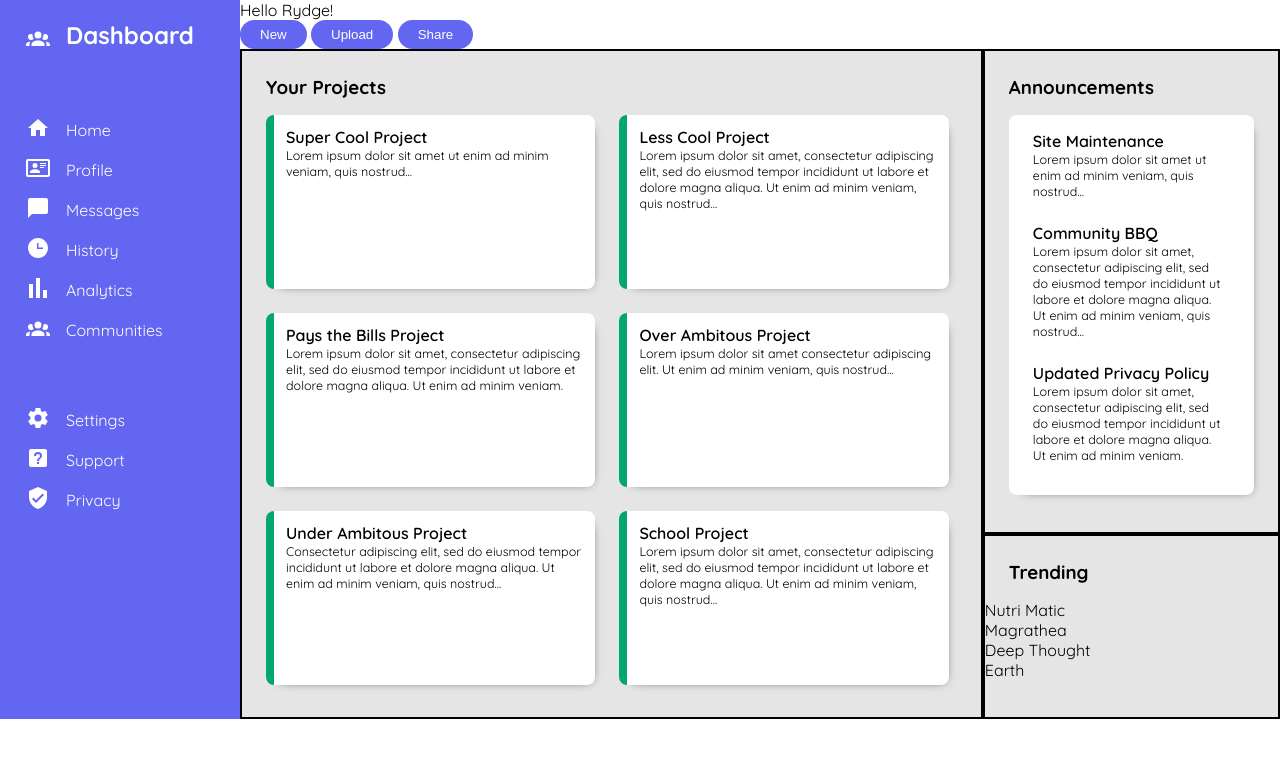
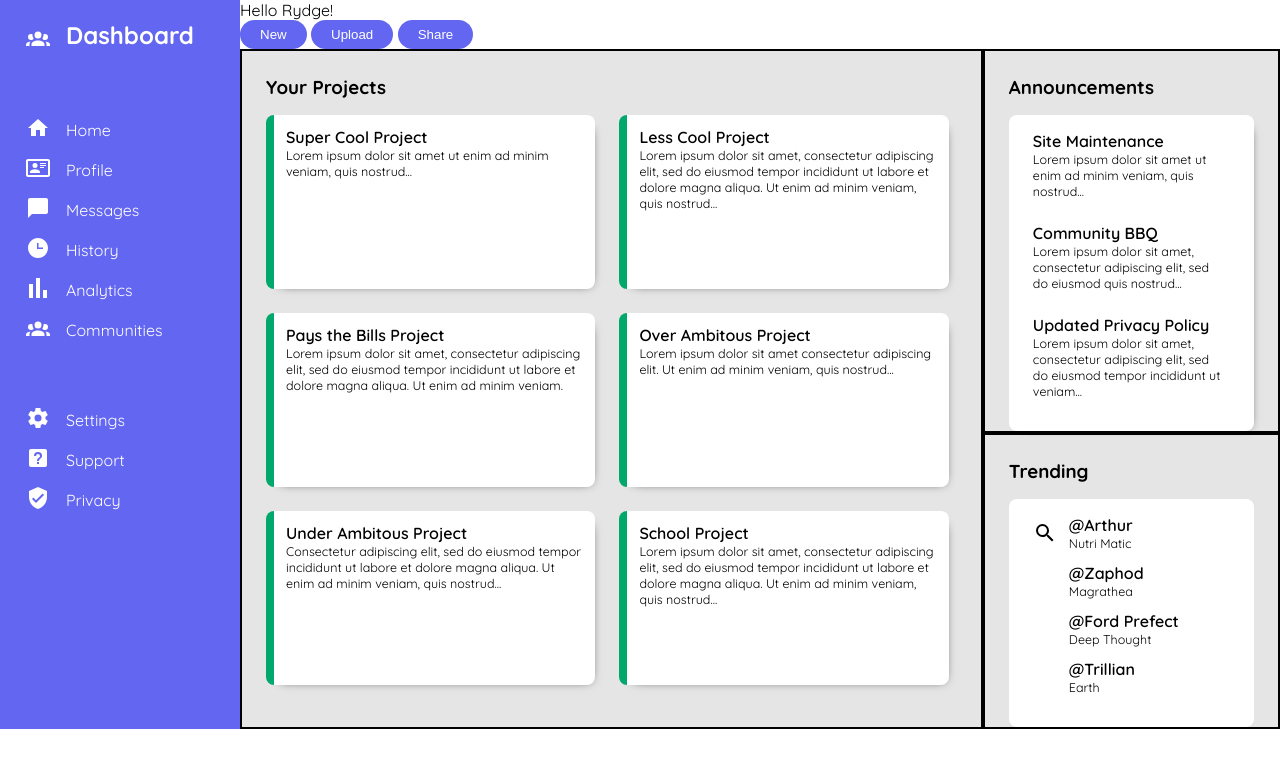
Before and after one commit to rydge-rivard/admin-dashboard, a plain HTML site: page index.html in a window 1280 px wide. Drawn offline with Linux system fonts and the light colour scheme.

Commit message:
Create trending grid and cards with grid.

```diff
--- a/index.html
+++ b/index.html
@@ -81,20 +81,35 @@
                       </div>
                       <div class="announcement-card">
                         <p class="title">Community BBQ</p>
-                        <p>Lorem ipsum dolor sit amet, consectetur adipiscing elit, sed do eiusmod tempor incididunt ut labore et dolore magna aliqua. Ut enim ad minim veniam, quis nostrud...</p>
+                        <p>Lorem ipsum dolor sit amet, consectetur adipiscing elit, sed do eiusmod quis nostrud...</p>
                       </div>
                       <div class="announcement-card">
                         <p class="title">Updated Privacy Policy</p>
-                        <p>Lorem ipsum dolor sit amet, consectetur adipiscing elit, sed do eiusmod tempor incididunt ut labore et dolore magna aliqua. Ut enim ad minim veniam.</p>
+                        <p>Lorem ipsum dolor sit amet, consectetur adipiscing elit, sed do eiusmod tempor incididunt ut veniam...</p>
                       </div>
                 </div>
             </div>
             <div class="trending">
                 <h3>Trending</h3>
-                <div>Nutri Matic</div>
-                <div>Magrathea</div>
-                <div>Deep Thought</div>
-                <div>Earth</div>
+                <div class="trending-wrapper">
+                    <img src="img/search.svg" alt="">
+                    <div class="trending-card">
+                        <p class="title">@Arthur</p>
+                        <p>Nutri Matic</p>
+                      </div>
+                      <div class="trending-card">
+                        <p class="title">@Zaphod</p>
+                        <p>Magrathea</p>
+                      </div>
+                      <div class="trending-card">
+                        <p class="title">@Ford Prefect</p>
+                        <p>Deep Thought</p>
+                      </div>
+                      <div class="trending-card">
+                        <p class="title">@Trillian</p>
+                        <p>Earth</p>
+                      </div>
+                </div>
             </div>
         </div>
     </div>
--- a/style.css
+++ b/style.css
@@ -110,3 +110,25 @@ h3 {
 .card {
     box-shadow: 5px 5px 10px -10px;
 }
+
+.trending-wrapper img {
+    width: 24px;
+    justify-self: end;
+}
+
+.trending-card {
+    grid-column: 2 / 3;
+    align-items: end;
+}
+
+.trending-wrapper {
+    display: grid;
+    grid-template-columns: 24px;
+    grid-template-rows: repeat(auto-fit, minmax(24px, 1fr));
+    align-items: center;
+    gap: 12px;
+    padding: 16px 32px 32px 24px;
+    background-color: white;
+    border-radius: 8px;
+    margin: 0 24px;
+}
```
Also changed, not shown: 1 other file.
